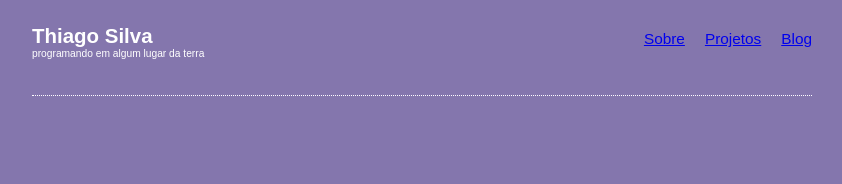
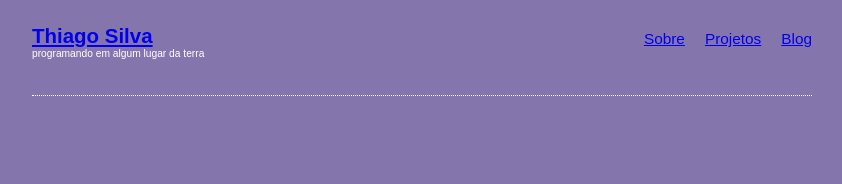
Before and after one commit to ChamanD55/silva-thiago.github.io, a plain HTML site: page index.html in a window 1280 px wide. Shown: the top 184 px of the page, without its empty margins (218-1060 px from the left). Drawn offline with Linux system fonts and the light colour scheme.

Commit message:
Update index.html

```diff
--- a/index.html
+++ b/index.html
@@ -14,7 +14,7 @@
 
         <div class="container-titlenav">
             <div class="title-container">
-                <h1 class="title">Thiago Silva</h1>
+                <h1 class="title"><a href="https://silva-thiago.github.io/">Thiago Silva</a></h1>
                 <p class="slogan">programando em algum lugar da terra</p>
             </div>
 
```
